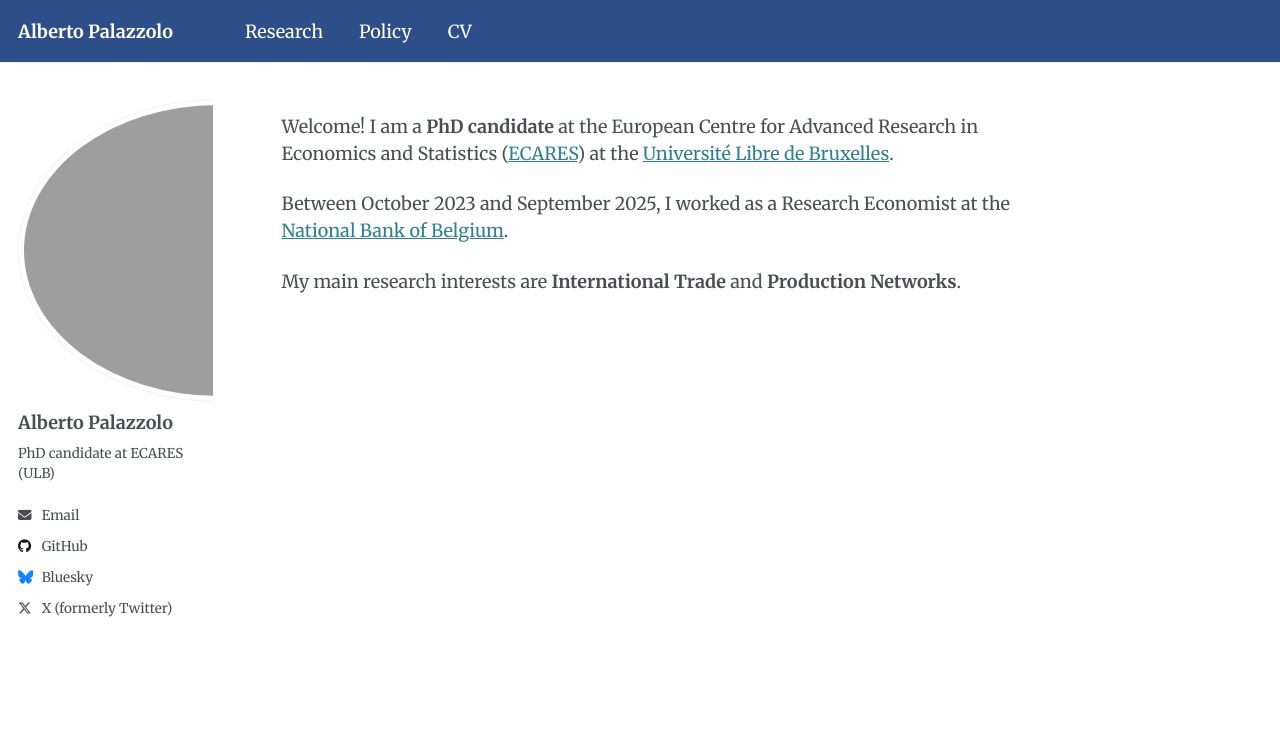
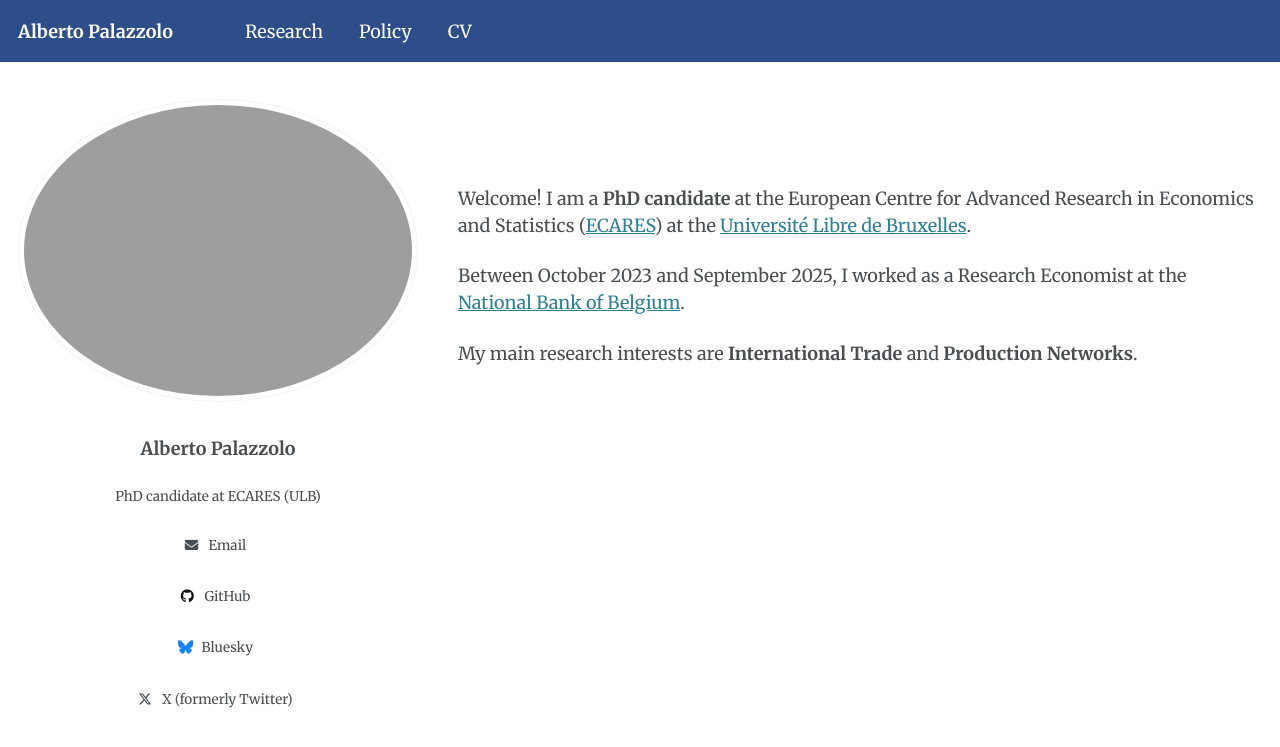
Before and after one commit to albepal/albepal.github.io, a Jekyll site: the page built from _pages/about.md, in a window 1280 px wide. Shown: the top 747 px of the page. Built offline with Jekyll 4.4.1, drawn with Linux system fonts in a browser that asks for light colours.

Commit message:
changes main page

```diff
--- a/_includes/head/custom.html
+++ b/_includes/head/custom.html
@@ -11,6 +11,7 @@
 <link rel="icon" href="/images/favicon.ico"/>
 <meta name="theme-color" content="#ffffff"/>
 <link rel="stylesheet" href="{{ base_path }}/assets/css/academicons.css"/>
+<link rel="stylesheet" href="{{ base_path }}/assets/css/custom.css?v=400"/>
 
 
 <!-- Support for MatJax -->
--- a/_layouts/single.html
+++ b/_layouts/single.html
@@ -24,7 +24,7 @@ layout: default
   {% assign show_sidebar = true %}
 {% endif %}
 
-<div id="main" class="{% if show_sidebar %}has-sidebar{% else %}no-sidebar{% endif %}" role="main">
+<div id="main" class="{% if show_sidebar %}has-sidebar{% else %}no-sidebar{% endif %}{% if page.url == "/" %} home-main{% endif %}" role="main">
   {% include sidebar.html %}
 
   <article class="page" itemscope itemtype="http://schema.org/CreativeWork">
--- a/assets/css/custom.css
+++ b/assets/css/custom.css
@@ -1,13 +1,15 @@
 /* Custom overrides for larger author avatar and sidebar width. */
-@media (min-width: 57.8125em) {
+@media (min-width: 64em) {
   .sidebar {
     width: 400px;
     max-width: 400px;
   }
 
   .page {
-    width: calc(100% - 460px);
-    padding-left: 2rem;
+    margin-left: 440px;
+    width: auto;
+    float: none;
+    padding-left: 0;
     padding-right: 0;
     margin-right: 0;
   }
@@ -26,9 +28,39 @@
   height: auto;
 }
 
-.sidebar,
+.sidebar {
+  text-align: center;
+}
+
 .author__content,
 .author__urls-wrapper,
 .author__urls {
+  display: block;
+  width: 100%;
+  max-width: 320px;
+  margin-left: auto;
+  margin-right: auto;
+  text-align: left;
+}
+
+.author__name,
+.author__bio,
+.author__urls li,
+.author__urls-wrapper .btn {
   text-align: center;
+  margin-top: 2em;
 }
+
+.author__content {
+  font-size: 1em;
+}
+
+.author__bio {
+  font-size: 1em;
+}
+
+@media (min-width: 64em) {
+  #main.home-main .page__content {
+    margin-top: 4em;
+  }
+}
```
